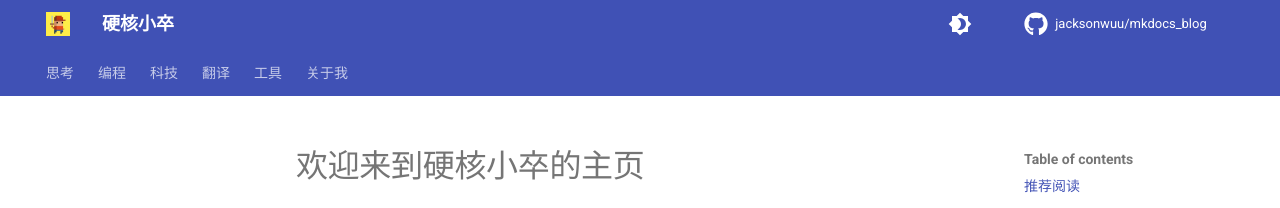
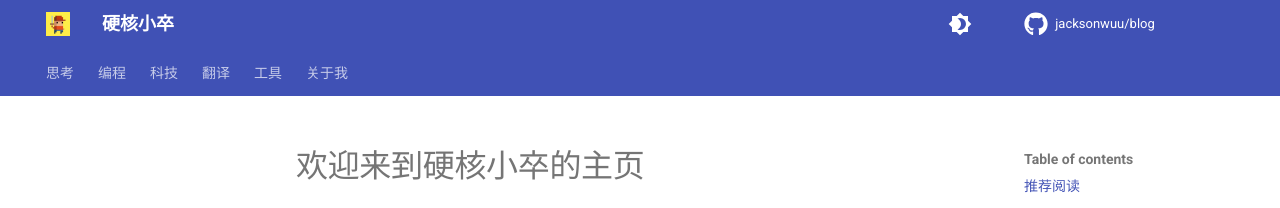
Before and after one commit to jacksonwuu/blog, an MkDocs documentation site: the page built from docs/index.md, in a window 1280 px wide. Shown: the top 208 px of the page. Built offline with MkDocs 1.6.1 and Material for MkDocs 9.7.7, drawn with Linux system fonts in a browser that asks for light colours; comment, search, counter and statistics services are not loaded.

Commit message:
update github repo name

```diff
--- a/mkdocs.yml
+++ b/mkdocs.yml
@@ -1,6 +1,6 @@
 site_name: 硬核小卒
-repo_name: jacksonwuu/mkdocs_blog
-repo_url: https://github.com/jacksonwuu/mkdocs_blog
+repo_name: jacksonwuu/blog
+repo_url: https://github.com/jacksonwuu/blog
 site_description: 科技青年的一方天地
 
 theme:
```
